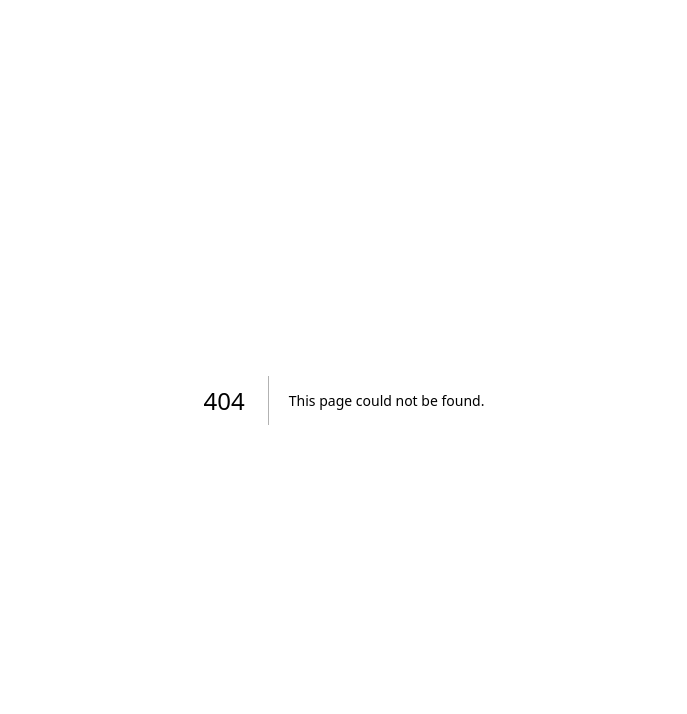
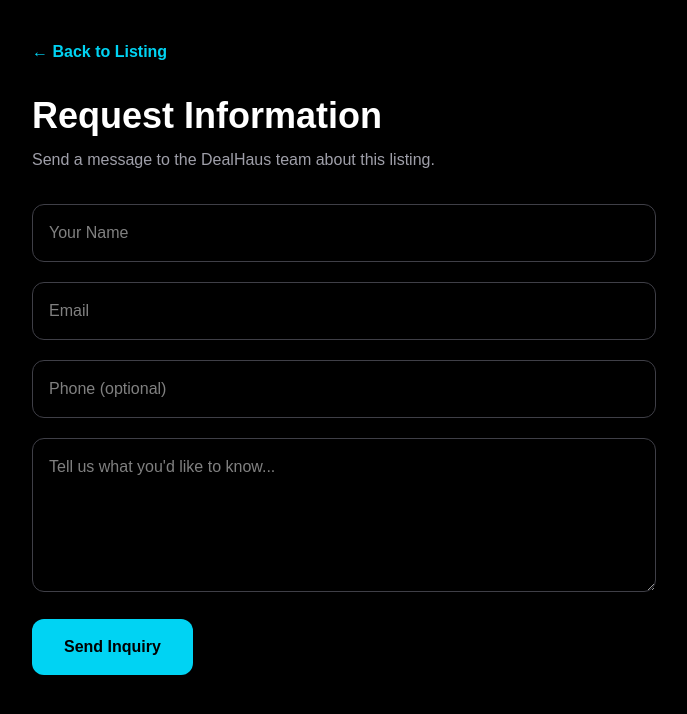
Before and after one commit to JC1333/dealhaus, a Next.js app: page /inquire/1 in a window 1280 px wide. Before the commit this address had no page. Shown: the top 714 px of the page, without its empty margins (296-983 px from the left). Built offline with nearby package versions, Linux system fonts and the light colour scheme.

Commit message:
Add public marketplace and buyer inquiry system

```diff
--- a/app/components/public/HeroSection.tsx
+++ b/app/components/public/HeroSection.tsx
@@ -39,7 +39,7 @@ export default function HeroSection({
           </a>
 
           <a
-            href="#deals"
+            href="/marketplace"
             className="rounded-xl border border-zinc-700 px-7 py-4 font-bold text-white hover:border-cyan-400"
           >
             Browse Deals
--- /dev/null
+++ b/app/inquire/[id]/page.tsx
@@ -0,0 +1,120 @@
+"use client";
+
+import { useState } from "react";
+import { useParams } from "next/navigation";
+import { supabase } from "@/lib/supabase";
+
+export default function InquiryPage() {
+  const { id } = useParams();
+
+  const [form, setForm] = useState({
+    name: "",
+    email: "",
+    phone: "",
+    message: "",
+  });
+
+  function updateField(field: string, value: string) {
+    setForm((prev) => ({
+      ...prev,
+      [field]: value,
+    }));
+  }
+
+  async function submitInquiry(e: React.FormEvent) {
+  e.preventDefault();
+
+  if (!form.name || !form.email || !form.message) {
+    alert("Please enter your name, email, and message.");
+    return;
+  }
+
+  const { error } = await supabase.from("buyer_inquiries").insert({
+    listing_id: id,
+    buyer_name: form.name,
+    buyer_email: form.email,
+    buyer_phone: form.phone,
+    message: form.message,
+    status: "new",
+  });
+
+  if (error) {
+    alert(error.message);
+    return;
+  }
+
+  alert("Inquiry submitted. DealHaus will follow up shortly.");
+
+  setForm({
+    name: "",
+    email: "",
+    phone: "",
+    message: "",
+  });
+}
+
+  return (
+    <main className="min-h-screen bg-black text-white">
+      <div className="mx-auto max-w-2xl px-6 py-10">
+
+        <a
+          href={`/marketplace/${id}`}
+          className="text-cyan-400 font-bold"
+        >
+          ← Back to Listing
+        </a>
+
+        <h1 className="mt-8 text-4xl font-black">
+          Request Information
+        </h1>
+
+        <p className="mt-3 text-zinc-400">
+          Send a message to the DealHaus team about this listing.
+        </p>
+
+        <form
+          onSubmit={submitInquiry}
+          className="mt-8 space-y-5"
+        >
+
+          <input
+            className="w-full rounded-xl border border-zinc-700 bg-black p-4"
+            placeholder="Your Name"
+            value={form.name}
+            onChange={(e) => updateField("name", e.target.value)}
+          />
+
+          <input
+            className="w-full rounded-xl border border-zinc-700 bg-black p-4"
+            placeholder="Email"
+            value={form.email}
+            onChange={(e) => updateField("email", e.target.value)}
+          />
+
+          <input
+            className="w-full rounded-xl border border-zinc-700 bg-black p-4"
+            placeholder="Phone (optional)"
+            value={form.phone}
+            onChange={(e) => updateField("phone", e.target.value)}
+          />
+
+          <textarea
+            rows={5}
+            className="w-full rounded-xl border border-zinc-700 bg-black p-4"
+            placeholder="Tell us what you'd like to know..."
+            value={form.message}
+            onChange={(e) => updateField("message", e.target.value)}
+          />
+
+          <button
+            className="rounded-xl bg-cyan-400 px-8 py-4 font-black text-black"
+          >
+            Send Inquiry
+          </button>
+
+        </form>
+
+      </div>
+    </main>
+  );
+}
--- a/app/launch/page.tsx
+++ b/app/launch/page.tsx
@@ -51,7 +51,7 @@ export default function LaunchPage() {
 </div>
 
           <nav className="hidden md:flex items-center gap-10 text-lg font-semibold text-zinc-300">
-      <a href="#deals" className="hover:text-white">
+      <a href="/marketplace" className="hover:text-white">
   Browse
 </a>
 
@@ -137,7 +137,7 @@ export default function LaunchPage() {
           <div className="flex flex-wrap gap-3">
 
             <a
-              href="#deals"
+              href="/marketplace"
               className="rounded-xl border border-zinc-700 px-6 py-4 font-bold text-white"
             >
               Browse Deals
@@ -188,17 +188,21 @@ export default function LaunchPage() {
         <section id="deals">
           <div className="flex items-center justify-between gap-4">
             <h2 className="text-3xl font-black">Latest Active Listings</h2>
-            <button className="text-cyan-400 text-sm font-bold">
-              View all deals →
-            </button>
+            <a
+  href="/marketplace"
+  className="text-cyan-400 text-sm font-bold hover:text-cyan-300"
+>
+  View all deals →
+</a>
 
           </div>
 
           <div className="mt-5 grid grid-cols-1 sm:grid-cols-2 lg:grid-cols-5 gap-5">
             {listings.map((item) => (
-              <div
+              <a
+  href={`/marketplace/${item.id}`}
                 key={item.id}
-                className="overflow-hidden rounded-2xl border border-zinc-800 bg-zinc-950"
+                className="overflow-hidden rounded-2xl border border-zinc-800 bg-zinc-950 hover:border-cyan-500"
               >
                 <img
                   src={
@@ -220,7 +224,7 @@ export default function LaunchPage() {
                     {item.seller_city || "Location pending"} {item.seller_state || ""}
                   </p>
                 </div>
-              </div>
+              </a>
             ))}
           </div>
         </section>
--- a/app/marketplace/[id]/page.tsx
+++ b/app/marketplace/[id]/page.tsx
@@ -76,7 +76,7 @@ export default function ListingDetailPage() {
 
             <div className="mt-8 flex flex-wrap gap-3">
               <a
-                href={`mailto:hello@dealhaus.ai?subject=Interested in ${listing.title}`}
+                href={`/inquire/${listing.id}`}
                 className="rounded-xl bg-cyan-400 px-6 py-4 font-black text-black"
               >
                 Request Info
```
